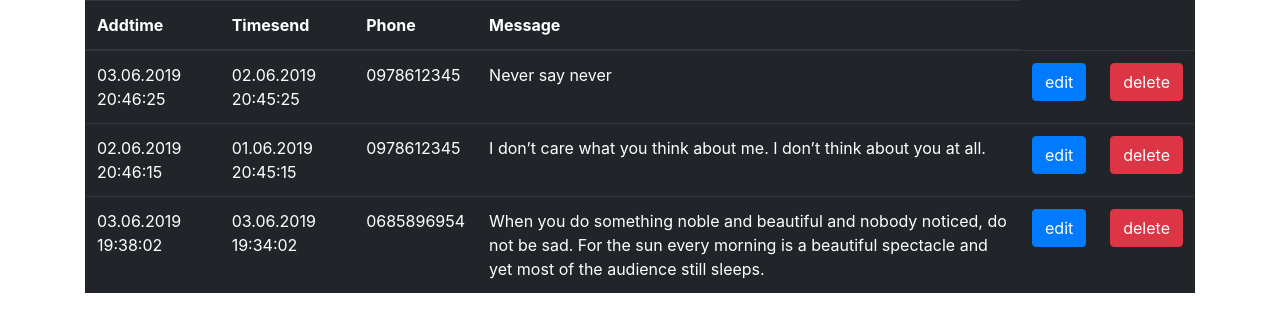
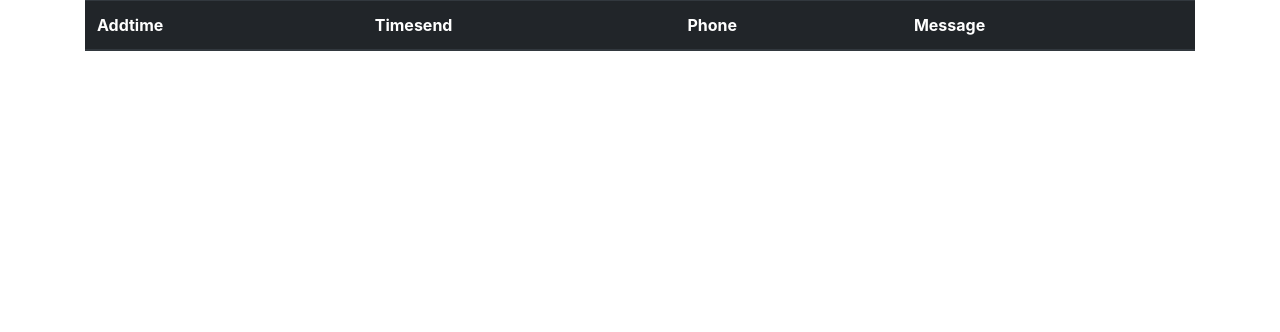
Before and after one commit to Kolobayeva/workshop-3, a Python web app: template templates/Board.html in a window 1280 px wide. Shown: the part 56-388 px from the top of the page. Run offline with Jinja, Linux system fonts and the light colour scheme; the template is opened without the code that fills it, so the values that code supplies are empty; some libraries are stand-ins or nearby versions.

Commit message:
Update Board.html

```diff
--- a/templates/Board.html
+++ b/templates/Board.html
@@ -12,7 +12,7 @@
 <nav class="navbar navbar-expand-sm bg-dark navbar-dark">
 
     <div class="navbar-header">
-        <a class="navbar-brand" href="#">Колобаєва Катерина</a>  <!-- Посилання на репозиторій з кодом !-->
+        <a class="navbar-brand" href="https://github.com/Kolobayeva/workshop-3">Колобаєва Катерина</a>  <!-- Посилання на репозиторій з кодом !-->
     </div>
 
 
@@ -42,35 +42,7 @@
             <th scope="col">Message</th>
         </tr>
         </thead>
-        <tbody>
-        <tr>
 
-            <td>03.06.2019  20:46:25</td>
-            <td>02.06.2019  20:45:25</td>
-            <td>0978612345</td>
-            <td>Never say never</td>
-            <td><button type="button" class="btn btn-primary">edit</button></td>
-            <td><button type="button" class="btn btn-danger">delete</button></td>
-        </tr>
-        <tr>
-
-            <td>02.06.2019  20:46:15</td>
-            <td>01.06.2019  20:45:15</td>
-            <td>0978612345</td>
-            <td>I don’t care what you think about me. I don’t think about you at all.</td>
-            <td><button type="button" class="btn btn-primary">edit</button></td>
-            <td><button type="button" class="btn btn-danger">delete</button></td>
-        </tr>
-        <tr>
-
-            <td>03.06.2019  19:38:02</td>
-            <td>03.06.2019  19:34:02</td>
-            <td>0685896954</td>
-            <td>When you do something noble and beautiful and nobody noticed, do not be sad. For the sun every morning is a beautiful spectacle and yet most of the audience still sleeps. </td>
-            <td><button type="button" class="btn btn-primary">edit</button></td>
-            <td><button type="button" class="btn btn-danger">delete</button></td>
-        </tr>
-        </tbody>
     </table>
 </div>
 </body>
```
